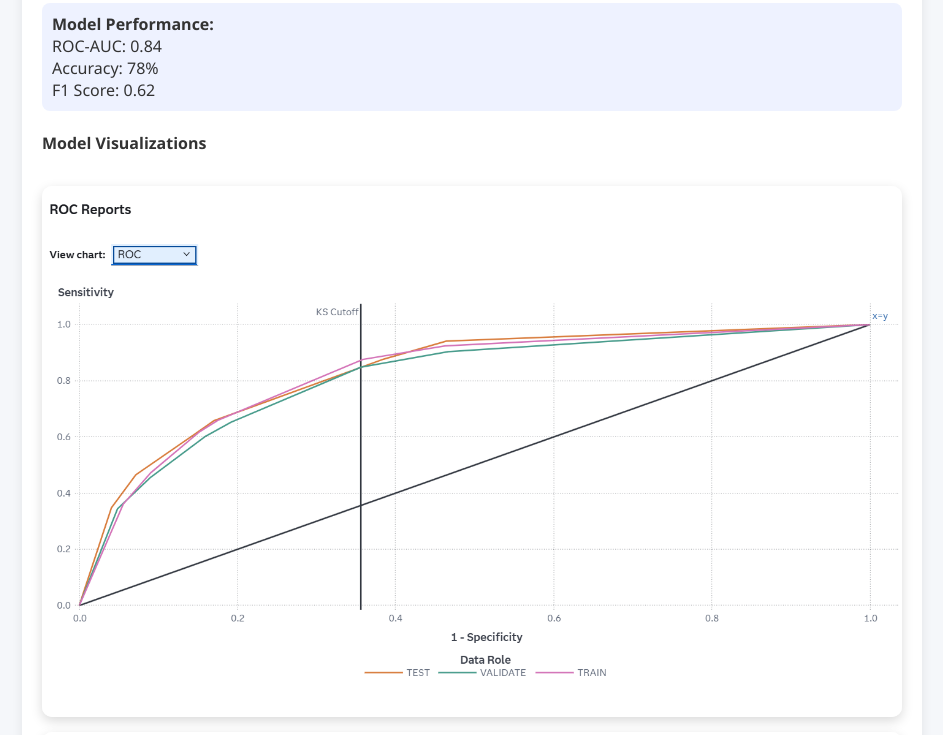
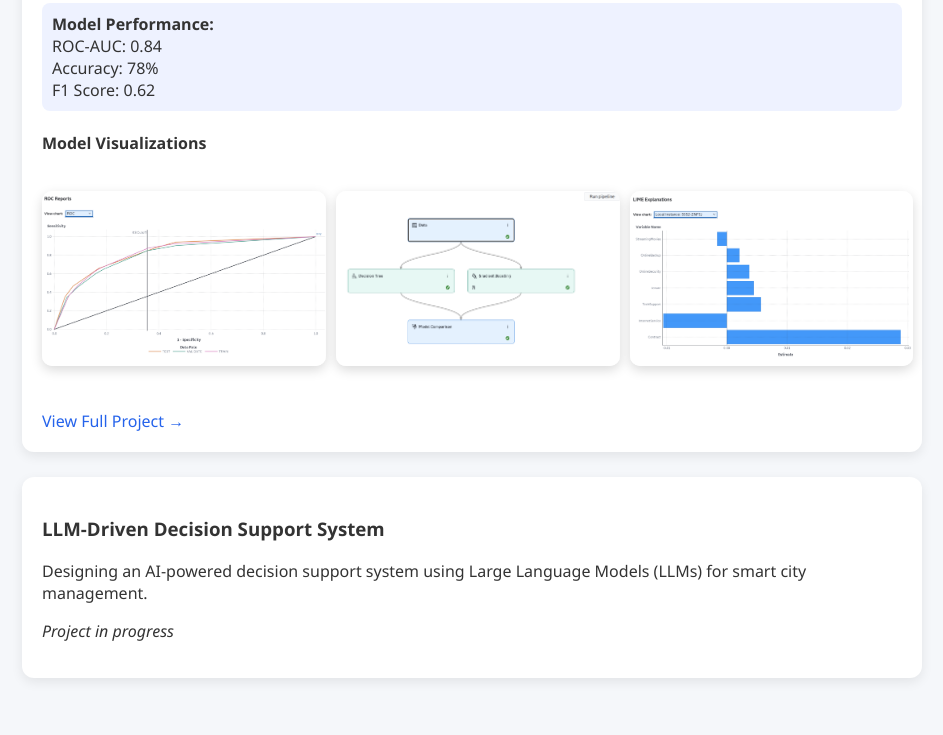
Before and after one commit to belbafena/belbafena.github.io, a plain HTML site: page index.html in a window 1280 px wide. Shown: the part 1081-1816 px from the top of the page, without its empty margins (168-1111 px from the left). Drawn offline with Linux system fonts and the light colour scheme.

Commit message:
Refactor image display into a flexbox layout
Updated image display layout to use flexbox for better alignment.

```diff
--- a/index.html
+++ b/index.html
@@ -57,6 +57,15 @@
             box-shadow: 0 4px 12px rgba(0,0,0,0.08);
             transition: transform 0.2s;
         }
+        .image-row {
+            display: flex;
+            gap: 10px;
+    }
+
+.image-row img {
+    width: 33%;
+    border-radius: 10px;
+}
 
         .card:hover {
             transform: translateY(-5px);
@@ -146,9 +155,11 @@
 
     <h4>Model Visualizations</h4>
 
-    <img src="roc.png" style="width:100%; margin-top:10px;">
-    <img src="pipeline.png" style="width:100%; margin-top:10px;">
-    <img src="lime.png" style="width:100%; margin-top:10px;">
+  <div class="image-row">
+    <img src="roc.png">
+    <img src="pipeline.png">
+    <img src="lime.png">
+</div>
 
     <br><br>
 
```
